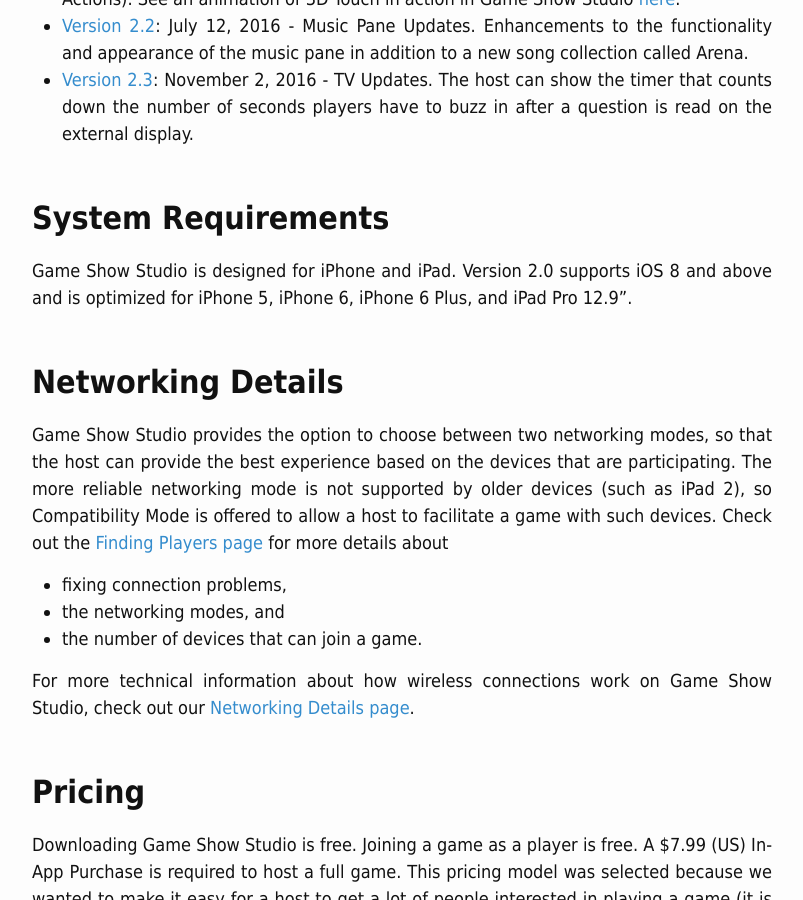
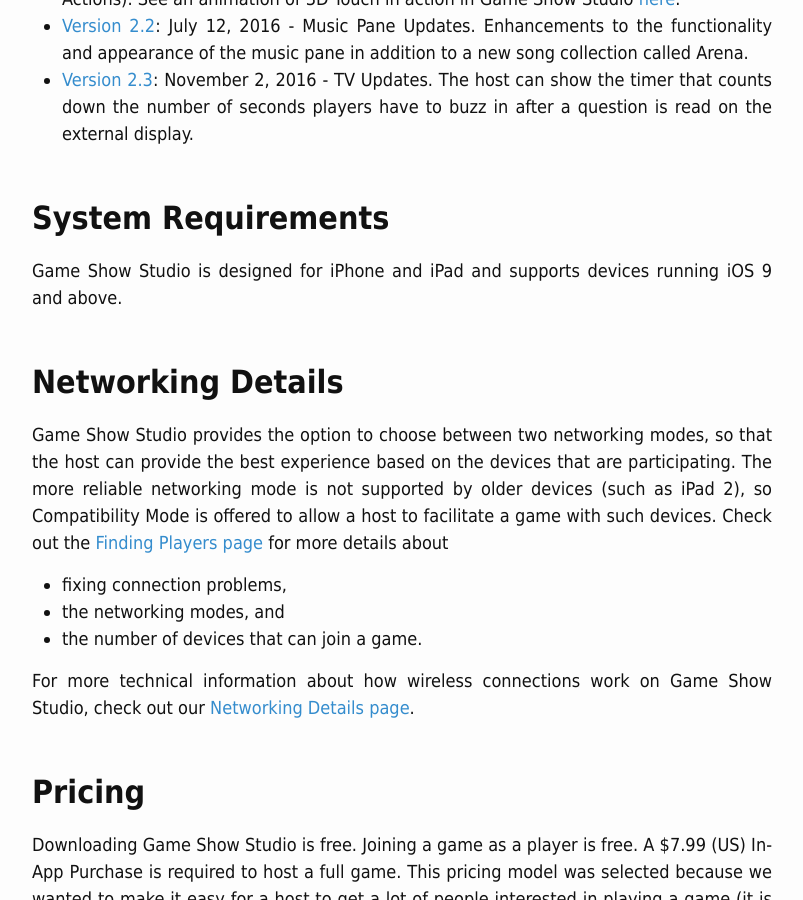
Before and after one commit to gameshowstudio/gameshowstudio.github.io, a Jekyll site: the page built from press/index.md, in a window 1280 px wide and 900 px high, scrolled down 5822 px. Shown: the whole window, without its empty margins (238-1041 px from the left). Built offline with Jekyll 4.4.1, drawn with Linux system fonts in a browser that asks for light colours.

Commit message:
Update press kit's system requirements section
Simplifies it and updates min version iOS 8 to iOS 9.

```diff
--- a/press/index.md
+++ b/press/index.md
@@ -113,7 +113,7 @@
 
 ## System Requirements
 
-Game Show Studio is designed for iPhone and iPad. Version 2.0 supports iOS 8 and above and is optimized for iPhone 5, iPhone 6, iPhone 6 Plus, and iPad Pro 12.9".
+Game Show Studio is designed for iPhone and iPad and supports devices running iOS 9 and above.
 
 ## Networking Details
 
```
